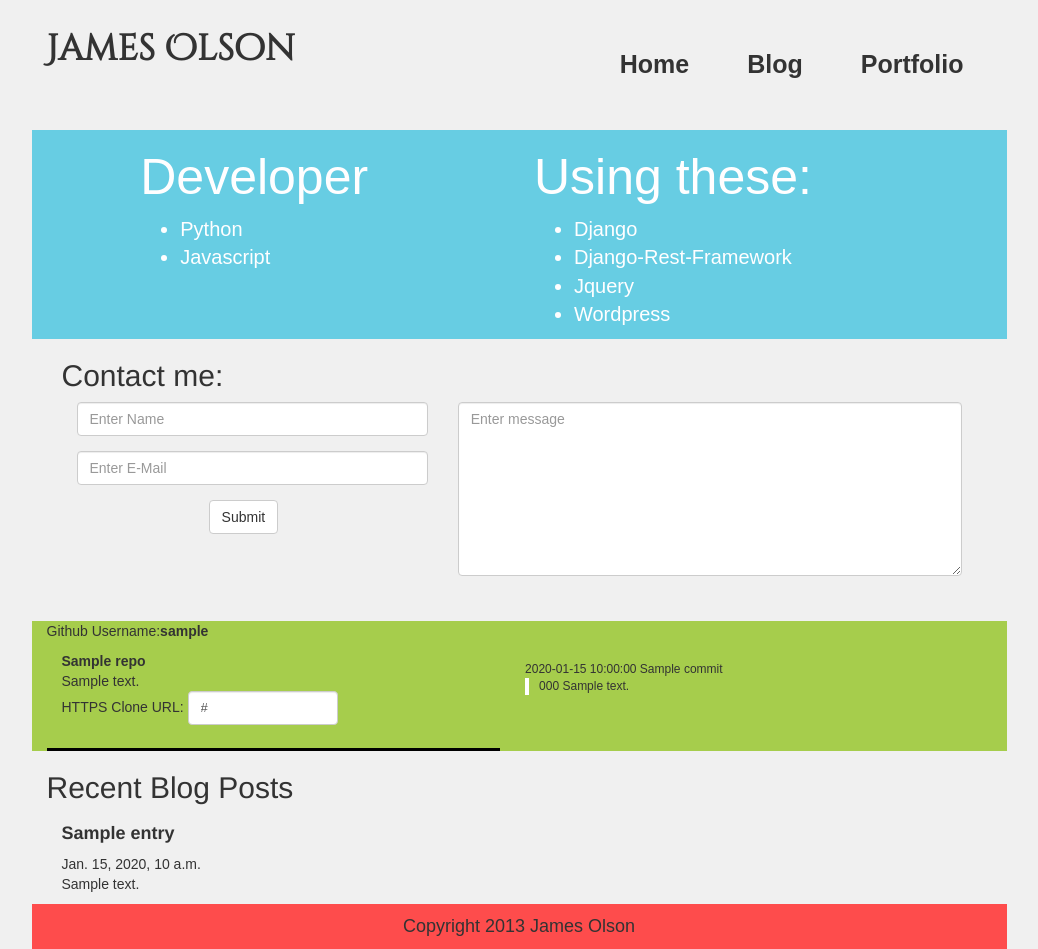
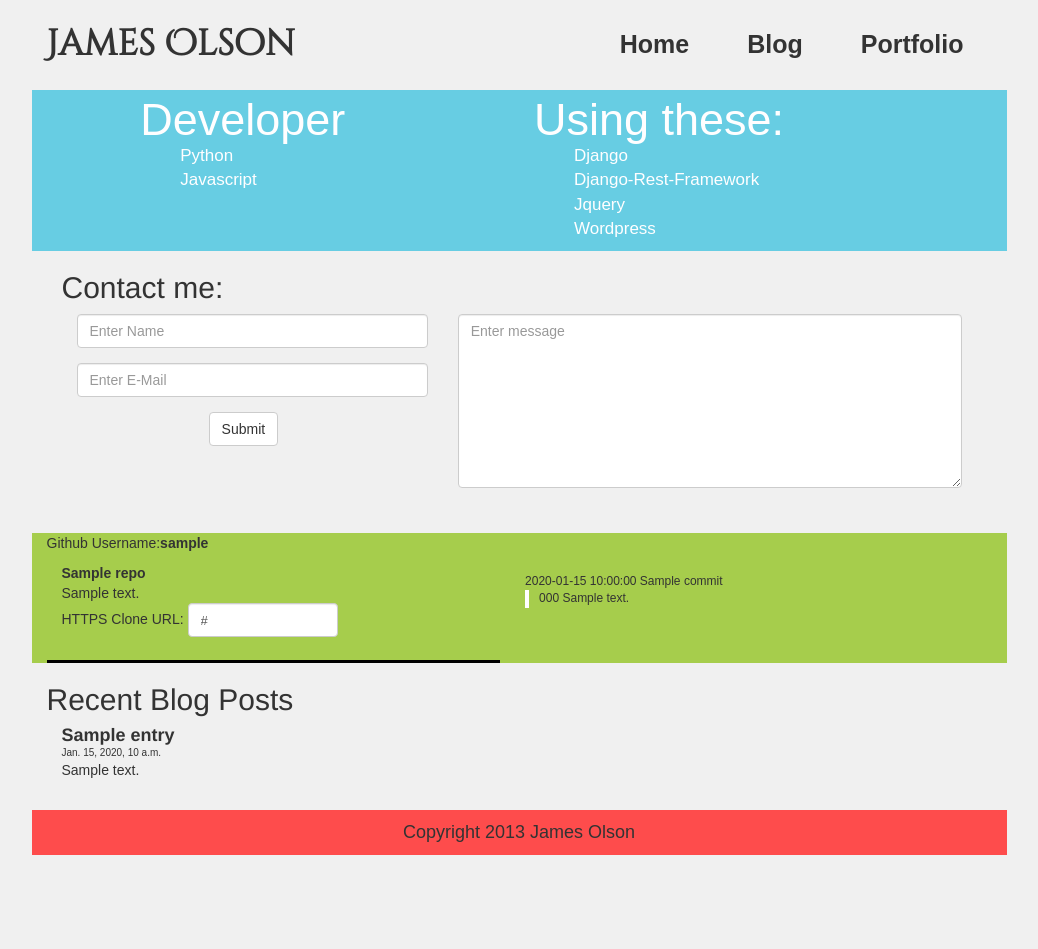
Before and after one commit to Nimmard/james-olson.com, a Django app: template templates/main/index.html in a window 1280 px wide. Shown: the whole page, without its empty margins (121-1159 px from the left). After the commit the page ends 855 px from the top, so only its background shows below. Run offline with Django 3.2, Linux system fonts and the light colour scheme; the template is opened without the code that fills it: most values are stand-ins (such as "Sample title", 1, 10 or a date in 2020); some web fonts are replaced.

Commit message:
Styling changes for .info div.

```diff
--- a/static/css/style.css
+++ b/static/css/style.css
@@ -19,8 +19,8 @@
 }
 
 .container {
-  margin-top: 30px;
-  margin-bottom: 30px;
+  margin-top: 10px;
+  margin-bottom: 10px;
 }
 
 /* Header */
@@ -38,22 +38,29 @@
   font-family: 'Cinzel Decorative', cursive;
   font-weight: bolder;
   margin: 0px;
+  vertical-align: middle;
+  margin-top: 15px;
   float: left;
 }
 /* Info */
 .info {
-  margin-top: 30px;
+  margin-top: 10px;
   background-color: #67cde3;
   color: #fffeff;
 }
 
 .info h2 {
   font-family: 'Port Lligat Sans', sans-serif;
-  font-size: 50px;
+  font-size: 45px;
+  margin-bottom: 0px;
+  margin-top: 5px;
 }
 
 .info li {
-  font-size: 20px;
+  font-size: 17px;
+}
+.info ul {
+  list-style: none;
 }
 /* Github */
 .commit {
@@ -106,6 +113,15 @@
 }
 .commits li code, .commits li span {
   float: left;
+}
+
+/* Index Blog Entries */
+.blogposts {
+  padding-bottom: 20px;
+}
+.ientries h4 {
+  margin-top: 0px;
+  margin-bottom: 0px;
 }
 
 /*Blog entries*/
--- a/templates/main/index.html
+++ b/templates/main/index.html
@@ -68,9 +68,9 @@
 <div class="blogposts col-md-10 col-md-offset-1">
     <h2>Recent Blog Posts</h2>
     {% for entry in entries %}
-        <div class="col-md-6">
+        <div class="ientries col-md-6">
             <h4><a href="{{entry.get_absolute_url}}">{{entry.title}}</a></h4>
-            {{entry.created}}
+            <span class="entryposted">{{entry.created}}</span>
             <p>{{ entry.body|shortenEntry}}</p>
         </div>
     {% endfor %}
```
